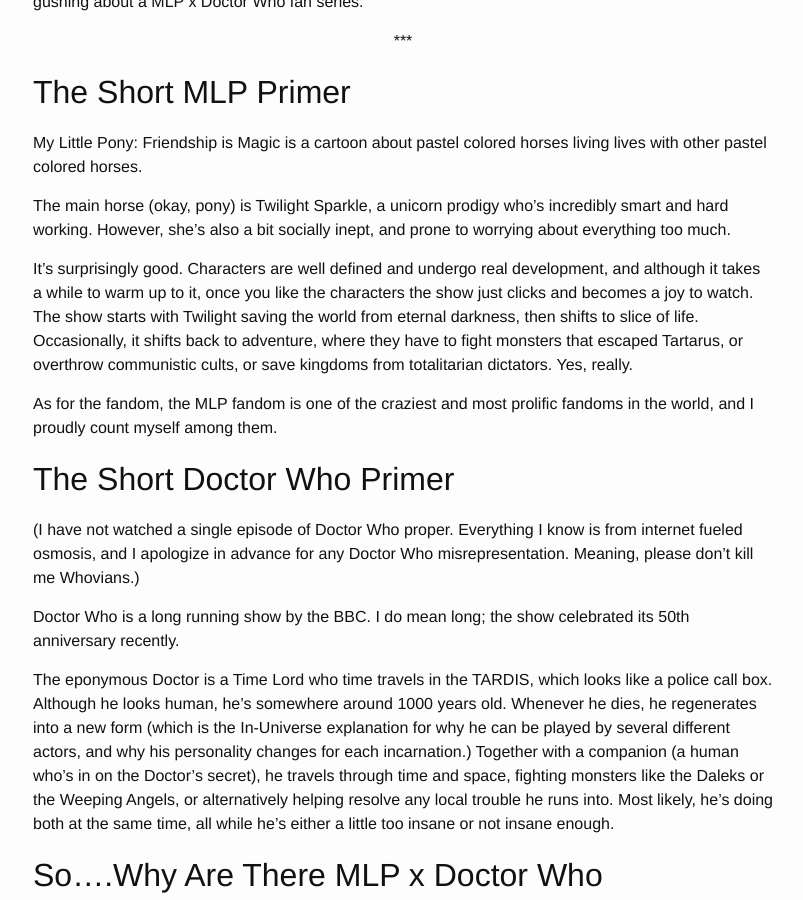
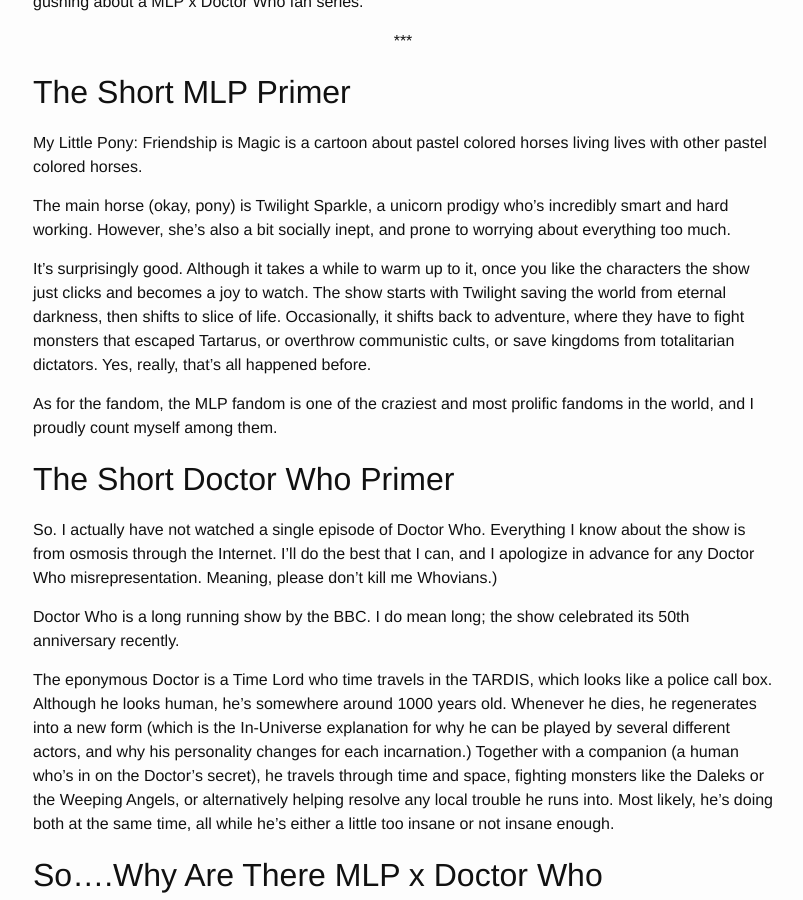
Before and after one commit to alexirpan/alexirpan.github.io, a Jekyll site: the page built from _posts/2015-08-30-todo.markdown, in a window 1280 px wide and 900 px high, scrolled down 362 px. Shown: the whole window, without its empty margins (237-1040 px from the left). Built offline with Jekyll 4.4.1, drawn with Linux system fonts in a browser that asks for light colours; some of the changed text lies outside the part shown.

Commit message:
Finished a sappy conclusion. Rereading now

```diff
--- a/_posts/2015-08-30-todo.markdown
+++ b/_posts/2015-08-30-todo.markdown
@@ -23,14 +23,13 @@
 Sparkle, a unicorn prodigy who's incredibly smart and hard working. However,
 she's also a bit socially inept, and prone to worrying about everything too much.
 
-It's surprisingly good. Characters are well defined and undergo real
-development, and although it takes a while to warm up to it, once you like the
+It's surprisingly good. Although it takes a while to warm up to it, once you like the
 characters the show just clicks and becomes a joy to watch.
 The show starts with Twilight saving the world from eternal darkness, then shifts to
 slice of life.
 Occasionally, it shifts back to adventure, where they have to fight monsters
 that escaped Tartarus, or overthrow communistic cults, or save kingdoms from
-totalitarian dictators. Yes, really.
+totalitarian dictators. Yes, really, that's all happened before.
 
 As for the fandom, the MLP fandom is one of the craziest and most prolific
 fandoms in the world, and I proudly count myself among them.
@@ -39,8 +38,9 @@
 The Short Doctor Who Primer
 ----------------------------------
 
-(I have not watched a single episode of Doctor Who proper. Everything I know is
-from internet fueled osmosis, and I apologize in advance for any
+So. I actually have not watched a single episode of Doctor Who.
+Everything I know about the show is from osmosis through the Internet. I'll do the
+best that I can, and I apologize in advance for any
 Doctor Who misrepresentation. Meaning, please don't kill me Whovians.)
 
 Doctor Who is a long running show by the BBC. I do mean long; the show celebrated
@@ -206,3 +206,16 @@
 
 Maybe Doctor Whooves Adventures will die a slow death, as the creators lose interest.
 (But I hope that never comes to pass.)
+
+The only thing I'm certain about is that I'm not certain about how my preferences
+will shift, and to stay open to change. To keep reaching. Do you see the light in
+the night sky? There! Out, way up high...
+
+Sorry, that got a sidetracked.
+I suppose in the end, I love a good story, that romanticism leaks out, and I turn
+flowery and pretentious.
+
+Until next time. In the words of the good Doctor himself,
+
+> "Onwards and upwards!"
+{: .centered }
```
